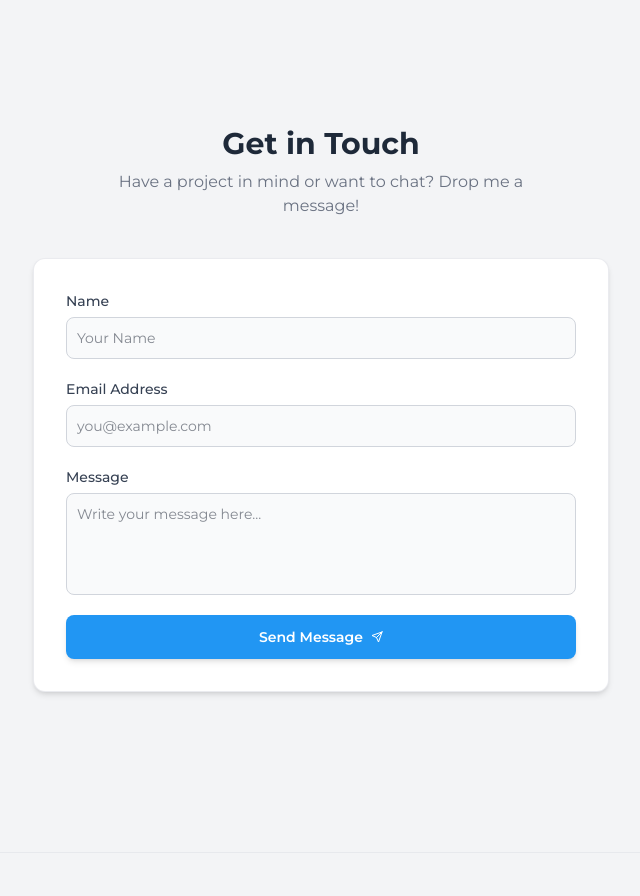
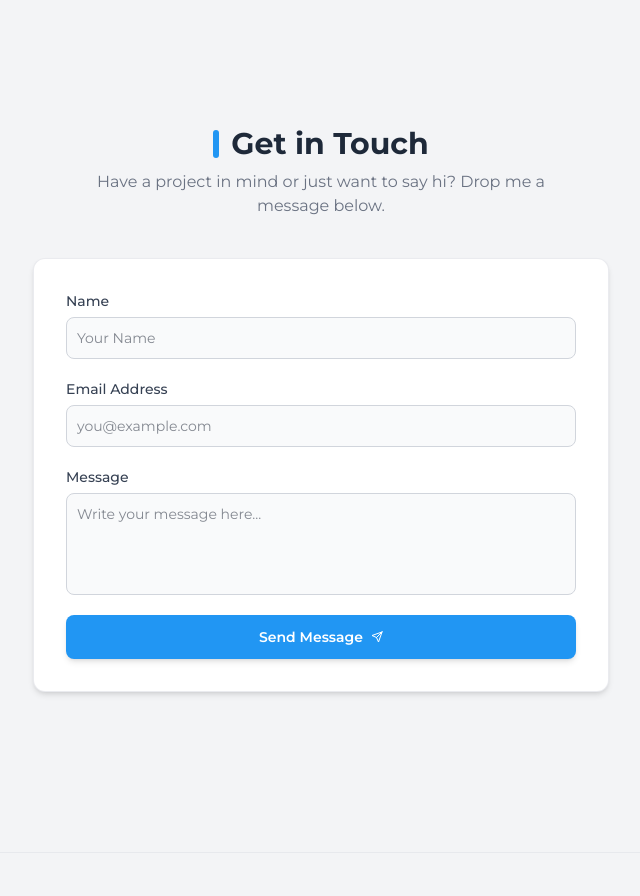
Before and after one commit to yasirrajput4/portfolio, a React (Vite) app: page / in a window 1280 px wide. Shown: the part 3080-3976 px from the top of the page, without its empty margins (319-959 px from the left). Built offline with nearby package versions, Linux system fonts and the light colour scheme; no server answers.

Commit message:
feat(ContactForm): improve UI for component

```diff
--- a/src/components/ContactForm.jsx
+++ b/src/components/ContactForm.jsx
@@ -9,11 +9,14 @@ function ContactForm() {
       id="contact"
       className="bg-gray-100 dark:bg-gray-900 py-20 px-4 sm:px-6 lg:px-8 flex flex-col items-center transition-colors duration-300"
     >
-      <h2 className="text-3xl font-bold text-gray-800 dark:text-gray-100 mb-2 text-center">
-        Get in Touch
-      </h2>
+      <div className="flex items-center gap-3 mb-2">
+        <span className="w-1.5 h-7 rounded-full bg-[rgb(33,150,243)]" />
+        <h2 className="text-3xl font-bold text-gray-800 dark:text-gray-100 text-center">
+          Get in Touch
+        </h2>
+      </div>
       <p className="text-gray-500 dark:text-gray-400 mb-10 text-center text-sm sm:text-base max-w-md">
-        Have a project in mind or want to chat? Drop me a message!
+        Have a project in mind or just want to say hi? Drop me a message below.
       </p>
 
       <div className="w-full max-w-xl bg-white dark:bg-gray-800 rounded-xl shadow-md border border-gray-200/80 dark:border-gray-700/50 p-6 sm:p-8 transition-colors duration-300">
```
